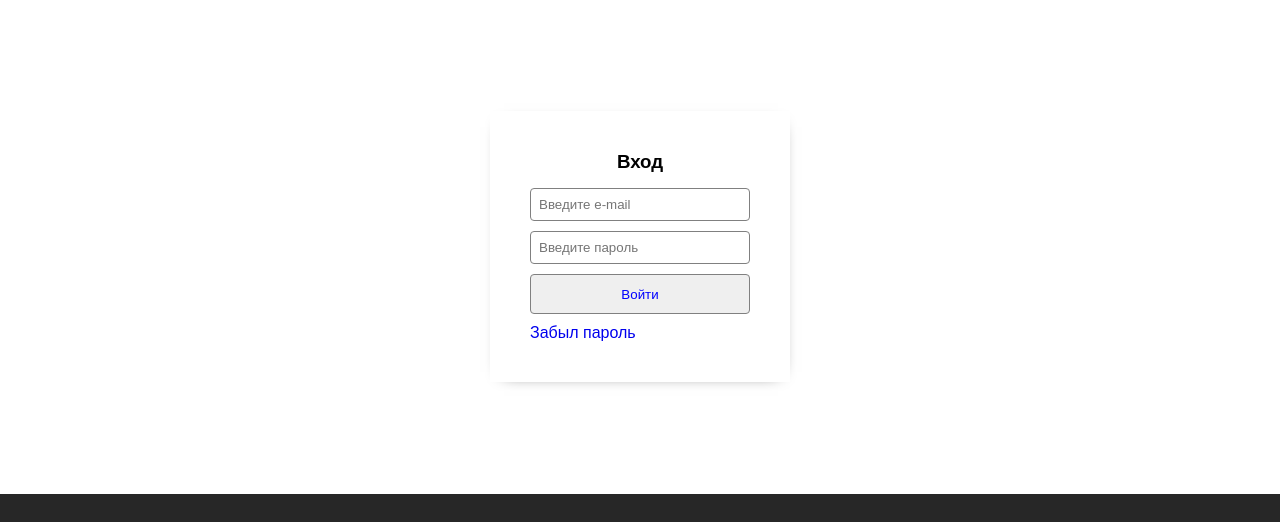
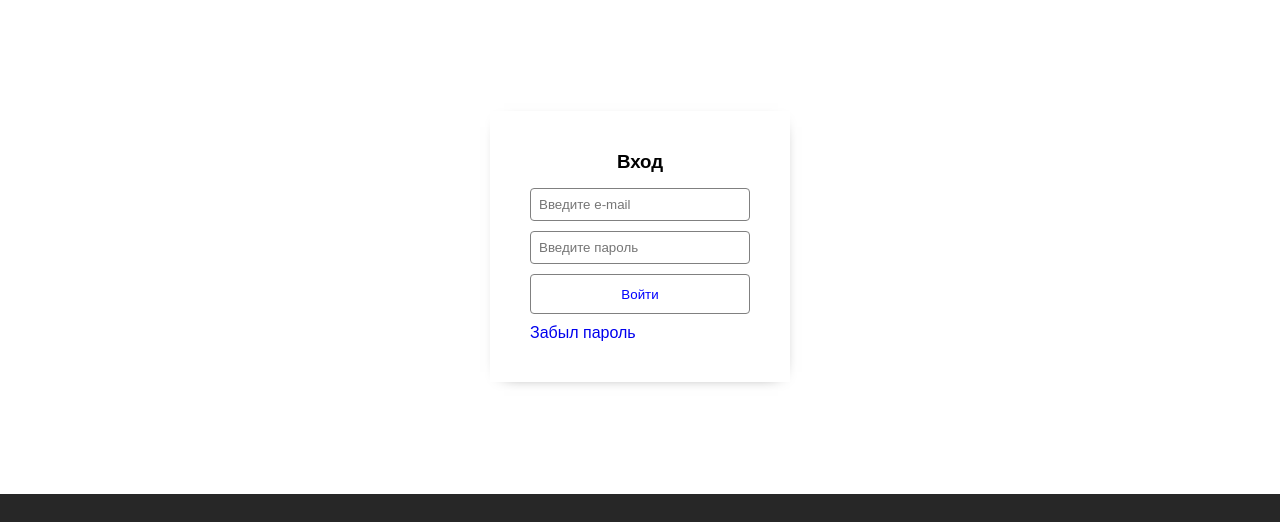
Before and after one commit to itgraziozi/itgropTest, a plain HTML site: page login.html in a window 1280 px wide. Shown: the part 59-581 px from the top of the page. Drawn offline with Linux system fonts and the light colour scheme.

Commit message:
Update style.css

```diff
--- a/css/style.css
+++ b/css/style.css
@@ -64,7 +64,7 @@ footer .nav__list a, footer .logo a{
     height: 40px;
     border: 1px solid blue;
     border-radius: 4px;
-    background-color: none;
+    background: none;
     display: flex;
     align-items: center;
     justify-content: center;
```
